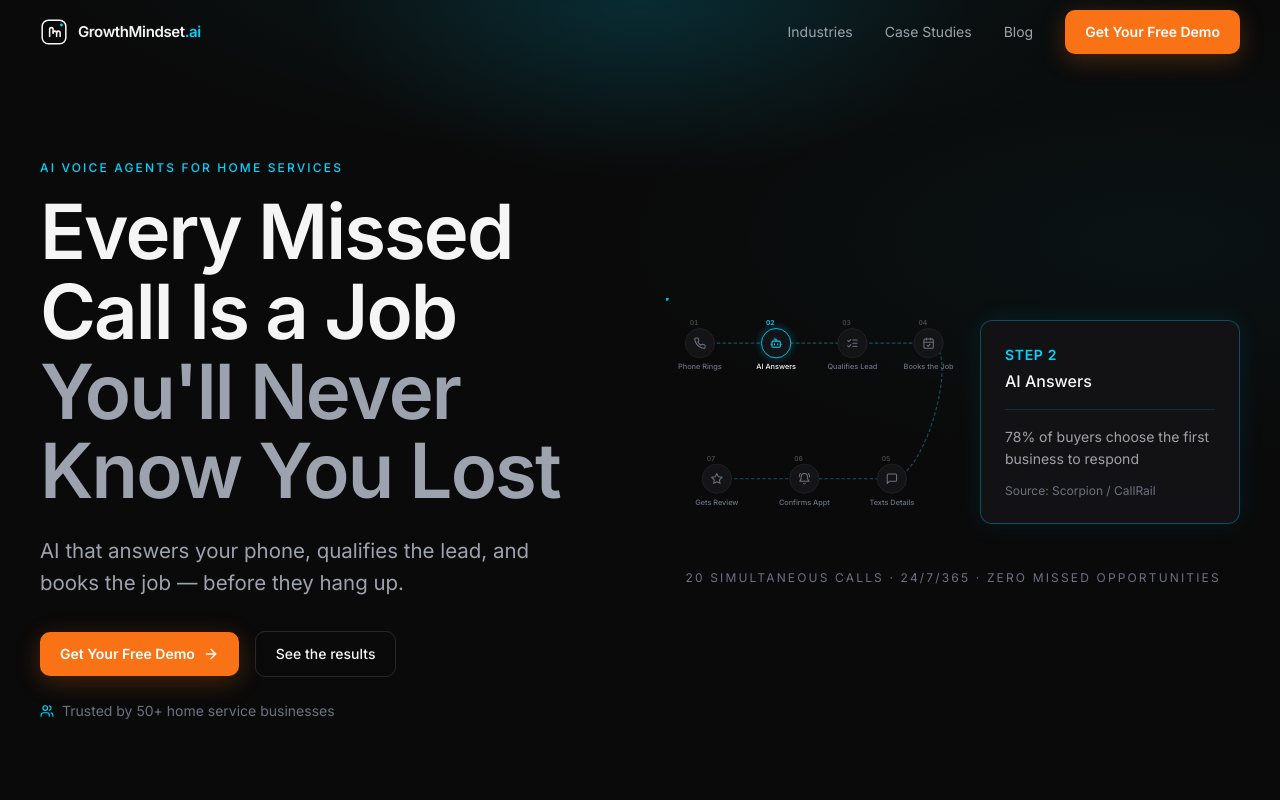
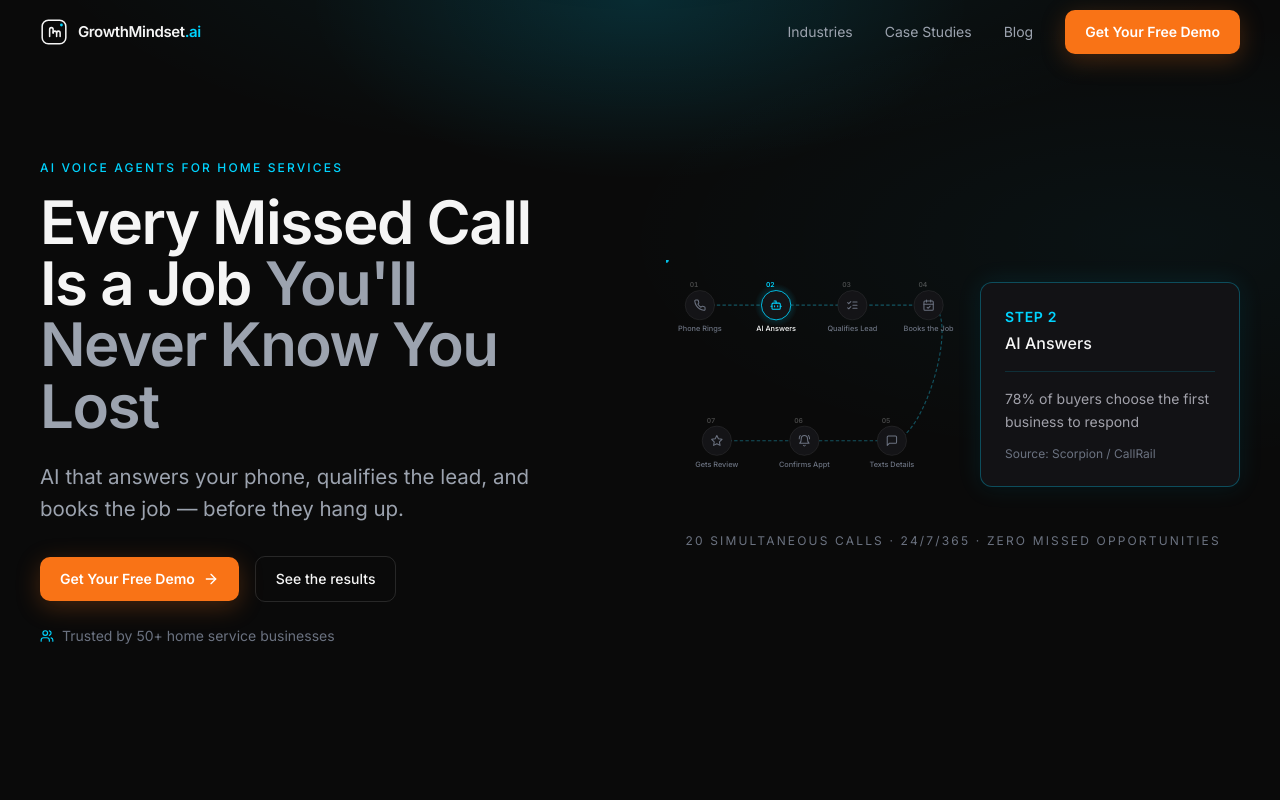
Before and after one commit to MattymBaylor/gms-website-3.0-perplexity, a Next.js app: page / in a window 1280 px wide. Shown: the top 800 px of the page. Built offline with nearby package versions, Linux system fonts and the light colour scheme.

Commit message:
fix: reduce hero headline size for better left/right balance — max 3.75rem, tighter line-height

```diff
--- a/tailwind.config.ts
+++ b/tailwind.config.ts
@@ -42,7 +42,7 @@ const config: Config = {
       },
       fontSize: {
         // Slightly tightened scale for a premium feel
-        'hero': ['clamp(2.5rem, 6vw, 4.75rem)', { lineHeight: '1.05', letterSpacing: '-0.025em' }],
+        'hero': ['clamp(2.25rem, 5vw, 3.75rem)', { lineHeight: '1.02', letterSpacing: '-0.025em' }],
         'h1':   ['clamp(2rem, 4.5vw, 3.25rem)', { lineHeight: '1.1',  letterSpacing: '-0.02em' }],
         'h2':   ['clamp(1.5rem, 3vw, 2.25rem)', { lineHeight: '1.15', letterSpacing: '-0.015em' }],
         'h3':   ['1.25rem', { lineHeight: '1.3', letterSpacing: '-0.01em' }],
```
